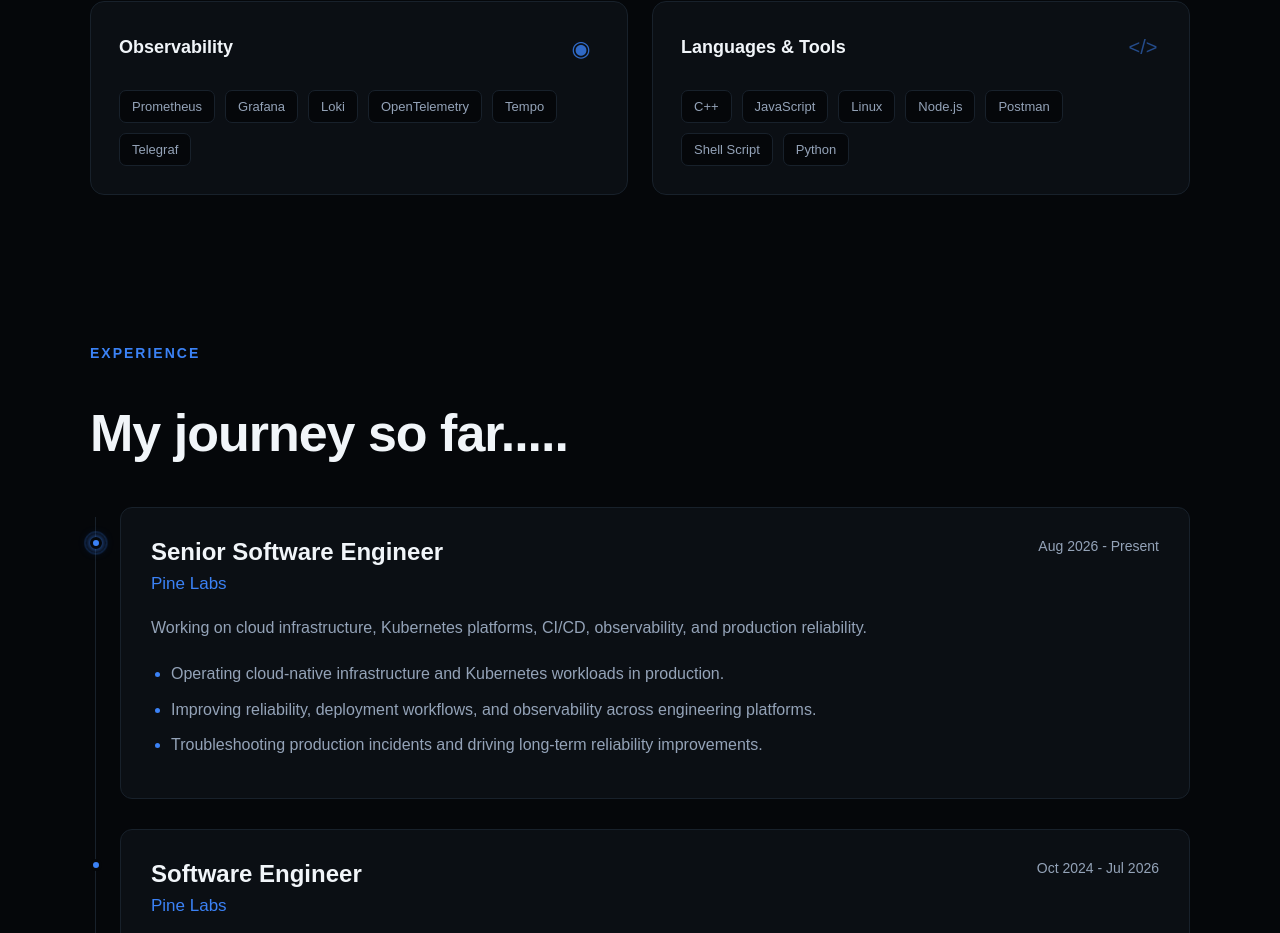
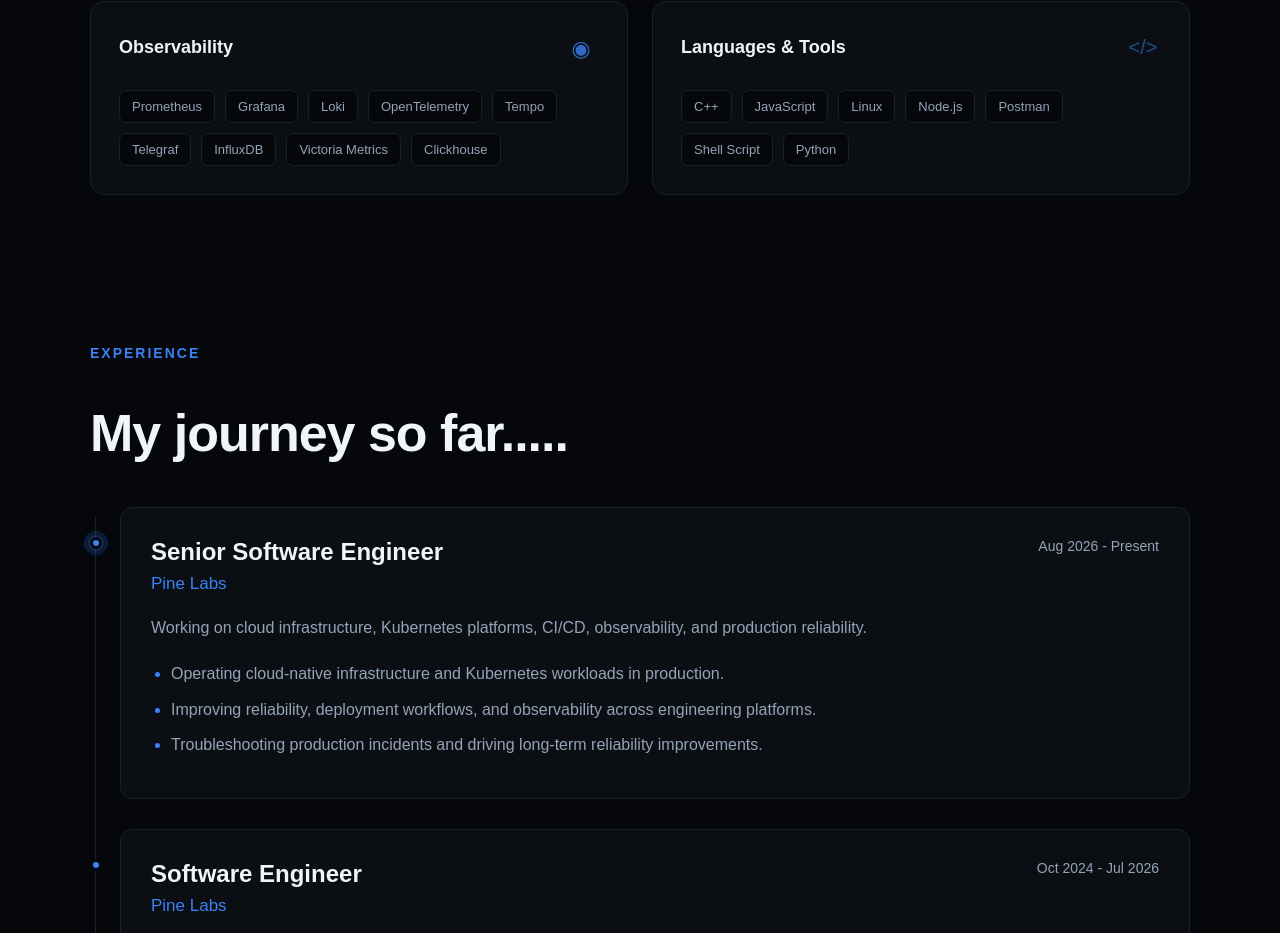
Before and after one commit to manglesh2305/portfolio, a React (Vite) app: page / in a window 1280 px wide. Shown: the part 2000-2933 px from the top of the page. Built offline with nearby package versions, Linux system fonts and the light colour scheme.

Commit message:
Skill Update

```diff
--- a/src/components/Skills.jsx
+++ b/src/components/Skills.jsx
@@ -43,6 +43,9 @@
         "OpenTelemetry",
         "Tempo",
         "Telegraf",
+        "InfluxDB",
+        "Victoria Metrics",
+        "Clickhouse"
       ],
     },
     {
```
